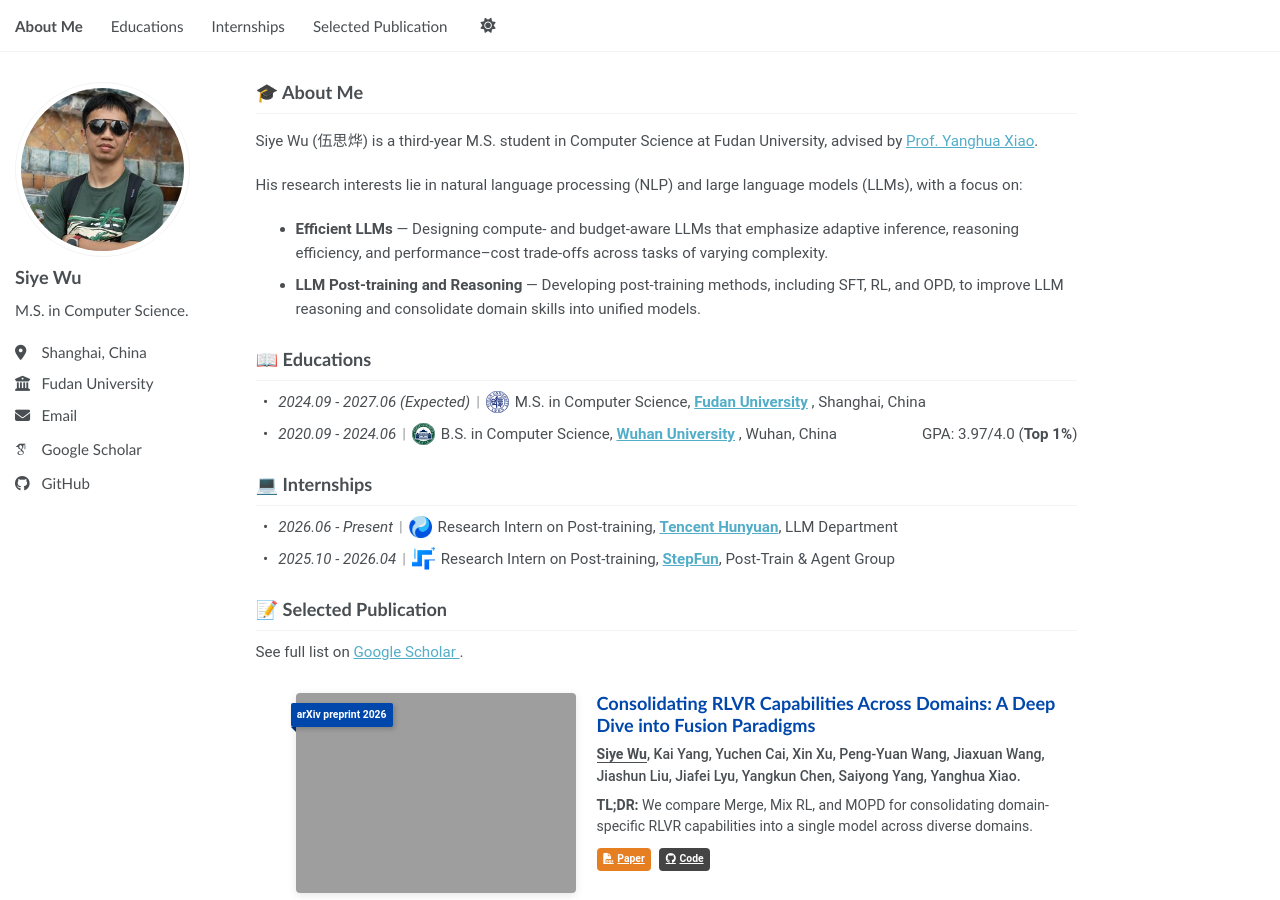
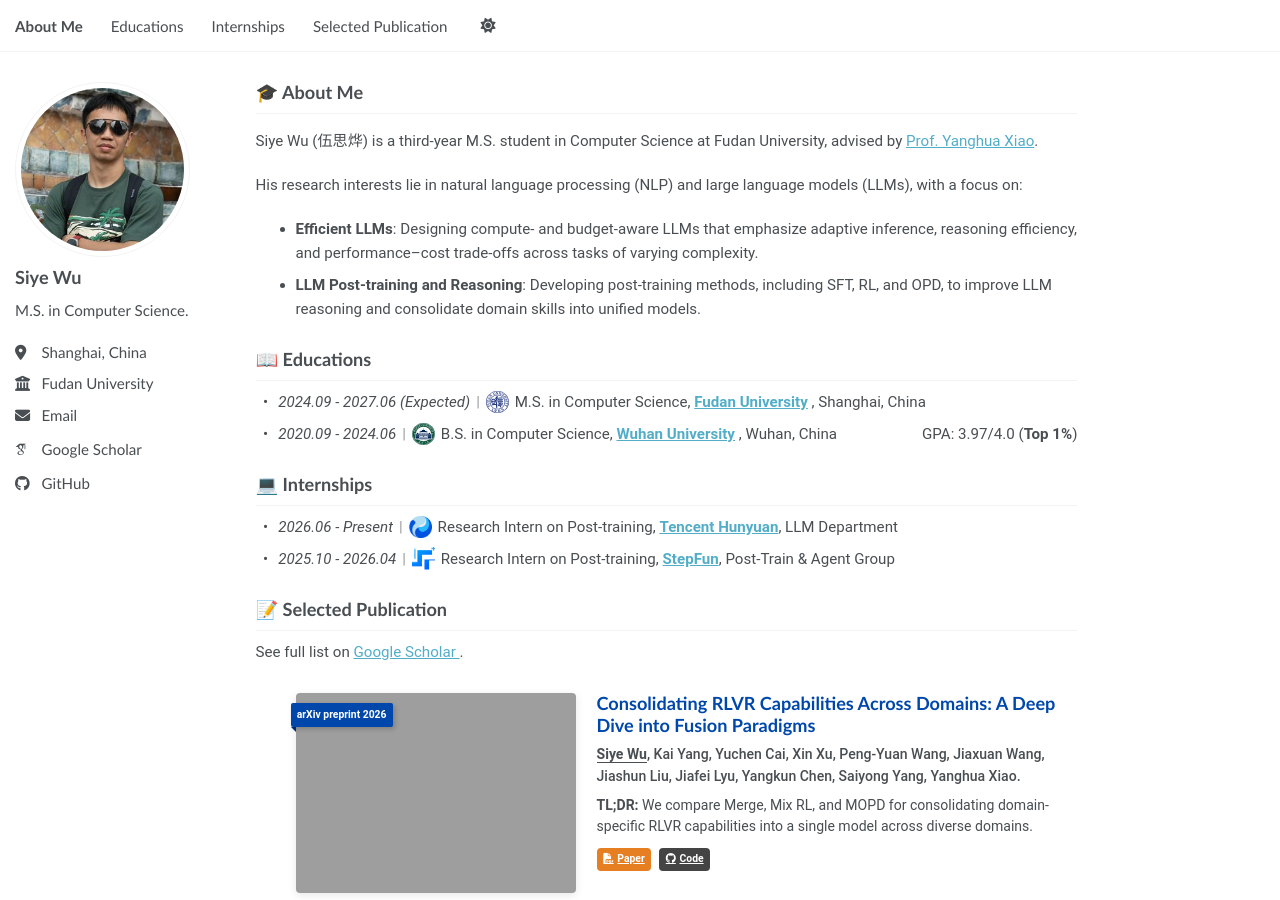
Before and after one commit to Di-viner/Di-viner.github.io, a Jekyll site: the page built from _pages/about.md, in a window 1280 px wide and 900 px high. Built offline with Jekyll 4.4.1, drawn with Linux system fonts in a browser that asks for light colours; some web fonts are replaced; a script bundle is joined from its source files by our own code; library files that are not in the unit come from our copies.

```diff
--- a/_data/cv.json
+++ b/_data/cv.json
@@ -25,7 +25,7 @@
       }
     ]
   },
-  "about": "Siye Wu (伍思烨) is a third-year M.S. student in Computer Science at Fudan University, advised by [Prof. Yanghua Xiao](https://scholar.google.com/citations?user=odFW4FoAAAAJ&hl=en&oi=ao).\n\nHis research interests lie in natural language processing (NLP) and large language models (LLMs), with a focus on:\n\n- **Efficient LLMs** — Designing compute- and budget-aware LLMs that emphasize adaptive inference, reasoning efficiency, and performance–cost trade-offs across tasks of varying complexity.\n- **LLM Post-training and Reasoning** — Developing post-training methods, including SFT, RL, and OPD, to improve LLM reasoning and consolidate domain skills into unified models.",
+  "about": "Siye Wu (伍思烨) is a third-year M.S. student in Computer Science at Fudan University, advised by [Prof. Yanghua Xiao](https://scholar.google.com/citations?user=odFW4FoAAAAJ&hl=en&oi=ao).\n\nHis research interests lie in natural language processing (NLP) and large language models (LLMs), with a focus on:\n\n- **Efficient LLMs**: Designing compute- and budget-aware LLMs that emphasize adaptive inference, reasoning efficiency, and performance–cost trade-offs across tasks of varying complexity.\n- **LLM Post-training and Reasoning**: Developing post-training methods, including SFT, RL, and OPD, to improve LLM reasoning and consolidate domain skills into unified models.",
   "work": [
     {
       "company": "Tencent Hunyuan",
```
